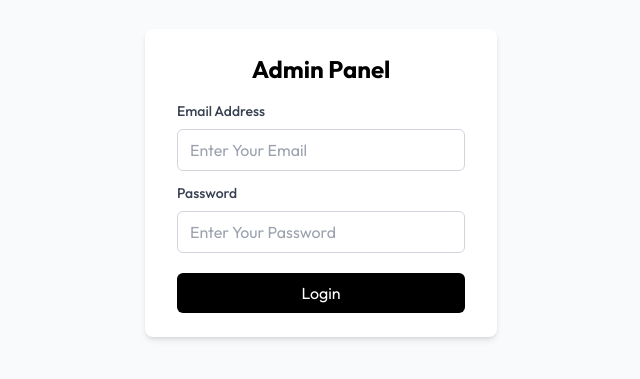
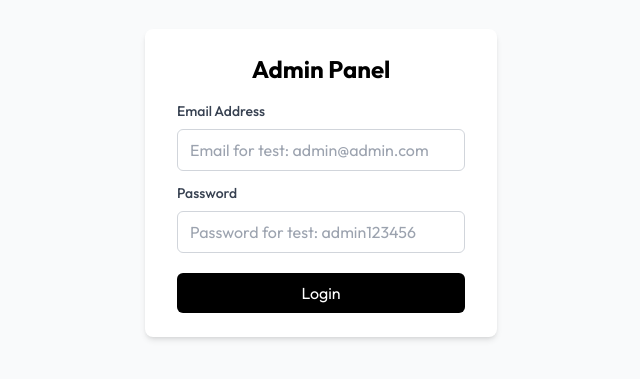
Before and after one commit to mahmouds23an/e-shop-admin-dashboard-deploy, a React (Vite) app: page / in a window 1280 px wide. Shown: the part 217-596 px from the top of the page, without its empty margins (319-959 px from the left). Built offline with nearby package versions, Linux system fonts and the light colour scheme.

Commit message:
some edits

```diff
--- a/src/components/Home.jsx
+++ b/src/components/Home.jsx
@@ -1,8 +1,12 @@
-
 const Home = () => {
   return (
-    <div>Home</div>
-  )
-}
+    <>
+      <div>Home</div>
+      <div className="text-center mx-auto text-3xl font-bold mt-10">
+        We work on this home page and admin dashboard <br /> It will come soon
+      </div>
+    </>
+  );
+};
 
-export default Home
+export default Home;
--- a/src/components/Login.jsx
+++ b/src/components/Login.jsx
@@ -43,7 +43,7 @@ const Login = ({ setToken }) => {
             <input
               className="rounded-md w-full px-3 py-2 border border-gray-300 outline-none"
               type="email"
-              placeholder="Enter Your Email"
+              placeholder="Email for test: admin@admin.com"
               required
               value={email}
               onChange={(e) => setEmail(e.target.value)}
@@ -55,7 +55,7 @@ const Login = ({ setToken }) => {
             <input
               className="rounded-md w-full px-3 py-2 border border-gray-300 outline-none"
               type="password"
-              placeholder="Enter Your Password"
+              placeholder="Password for test: admin123456"
               required
               value={password}
               onChange={(e) => setPassword(e.target.value)}
--- a/src/components/Navbar.jsx
+++ b/src/components/Navbar.jsx
@@ -10,7 +10,7 @@ const Navbar = ({ setToken }) => {
       </Link>
       <button
         onClick={() => setToken("")}
-        className="bg-white text-black border hover:bg-teal-600 hover:border-teal-600 duration-300
+        className="bg-white text-black border hover:bg-black duration-300
         hover:text-white px-5 py-2 rounded-full sm:px-7 sm:py-2 text-xs sm:text-sm"
       >
         Logout
```
